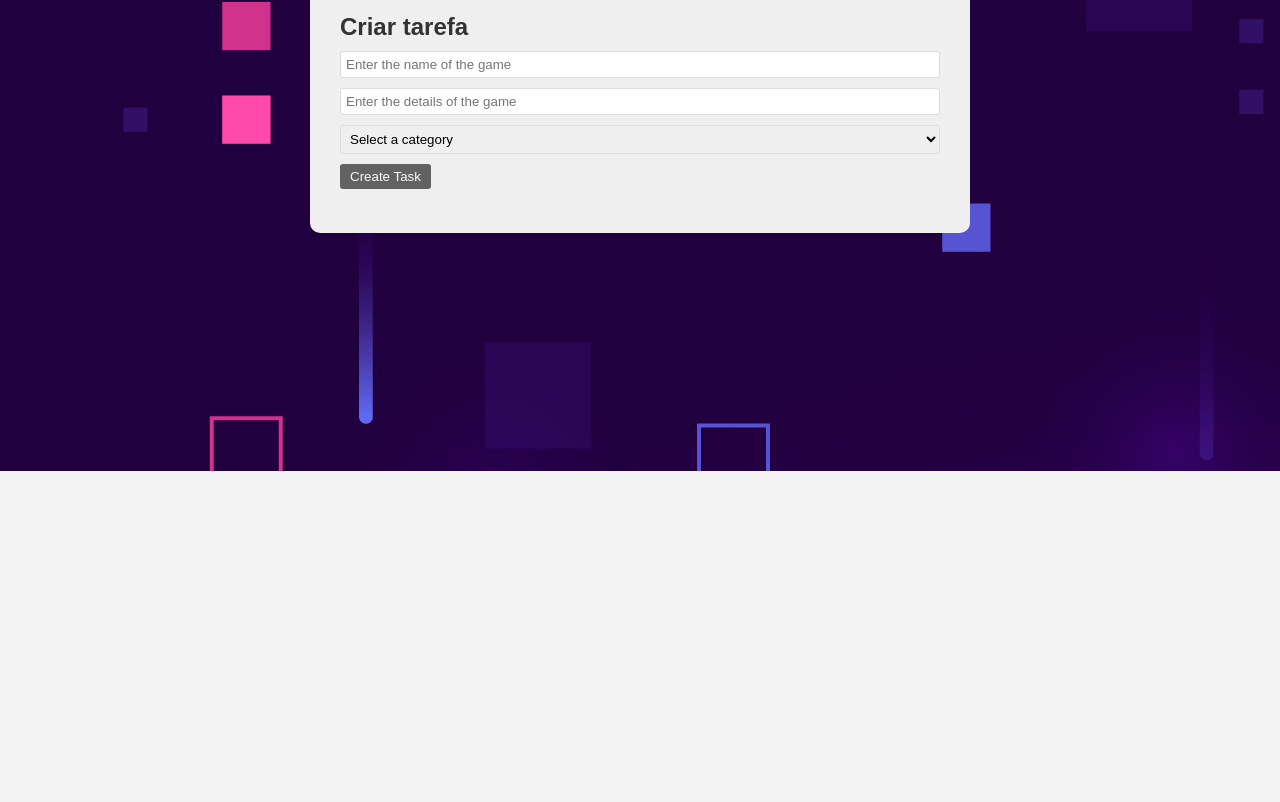
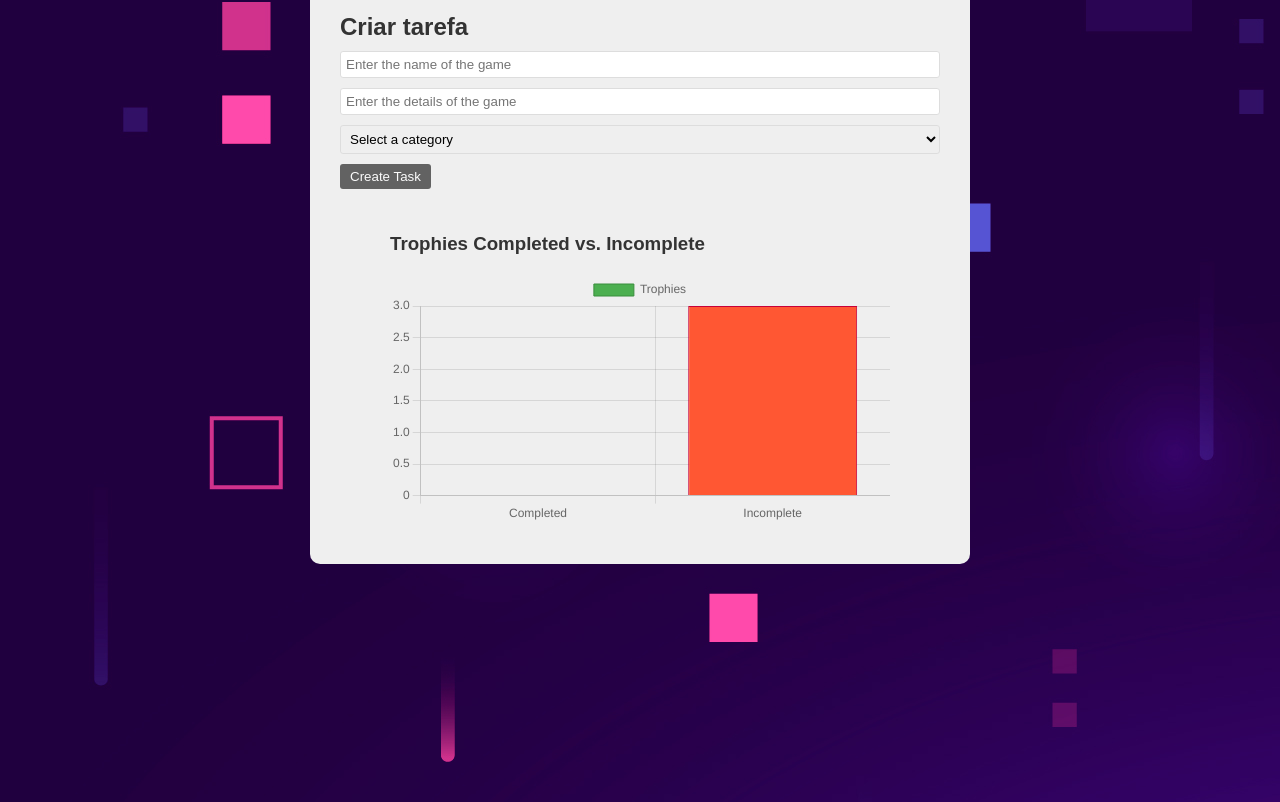
Before and after one commit to DavidGabrielBJorge/TrophyCollectorWebsite, a React (Vite) app: page / in a window 1280 px wide. Shown: the part 838-1640 px from the top of the page. Before the commit the page ends 1309 px from the top, so only its background shows below. Built offline with nearby package versions, Linux system fonts and the light colour scheme.

Commit message:
add: adding incomplete and complete tasks chart

```diff
--- a/package.json
+++ b/package.json
@@ -11,7 +11,9 @@
   },
   "dependencies": {
     "bootstrap-icons": "^1.11.3",
+    "chart.js": "^4.4.7",
     "react": "^18.3.1",
+    "react-chartjs-2": "^5.3.0",
     "react-dom": "^18.3.1"
   },
   "devDependencies": {
--- a/src/App.jsx
+++ b/src/App.jsx
@@ -4,6 +4,7 @@ import TrophyList from './components/TrophyList'
 import TrophyForm from './components/TrophyForm'
 import TrophySearch from './components/TrophySearch'
 import TrophyFilter from './components/TrophyFilter'
+import TrophyChart from './components/TrophyChart'
 
 
 function App() {
@@ -93,6 +94,7 @@ function App() {
 
       </div>
       <TrophyForm addTrophy={addTrophy}></TrophyForm>
+      <TrophyChart trophies={trophys} />
     </div>
   )
 }
--- /dev/null
+++ b/src/components/TrophyChart.jsx
@@ -0,0 +1,42 @@
+import React from "react";
+import { Bar } from "react-chartjs-2";
+import { Chart, registerables } from "chart.js";
+
+Chart.register(...registerables);
+
+const TrophyChart = ({ trophies }) => {
+  const completedCount = trophies.filter(trophy => trophy.isCompleted).length;
+  const incompleteCount = trophies.length - completedCount;
+
+  const data = {
+    labels: ["Completed", "Incomplete"],
+    datasets: [
+      {
+        label: "Trophies",
+        data: [completedCount, incompleteCount],
+        backgroundColor: ["#4CAF50", "#FF5733"], // Verde para completos, Vermelho para incompletos
+        borderColor: ["#388E3C", "#C70039"],
+        borderWidth: 1,
+      },
+    ],
+  };
+
+  const options = {
+    responsive: true,
+    plugins: {
+      legend: {
+        display: true,
+        position: "top",
+      },
+    },
+  };
+
+  return (
+    <div style={{ width: "500px", margin: "20px auto" }}>
+      <h3>Trophies Completed vs. Incomplete</h3>
+      <Bar data={data} options={options} />
+    </div>
+  );
+};
+
+export default TrophyChart;
```
Also changed, not shown: 1 other file (tests, documents, lock files or other folders).
